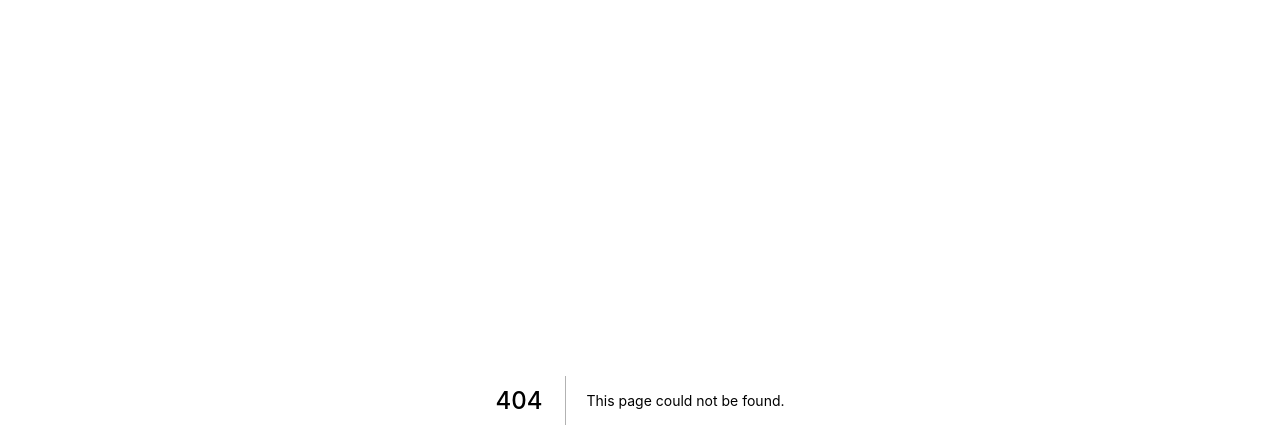
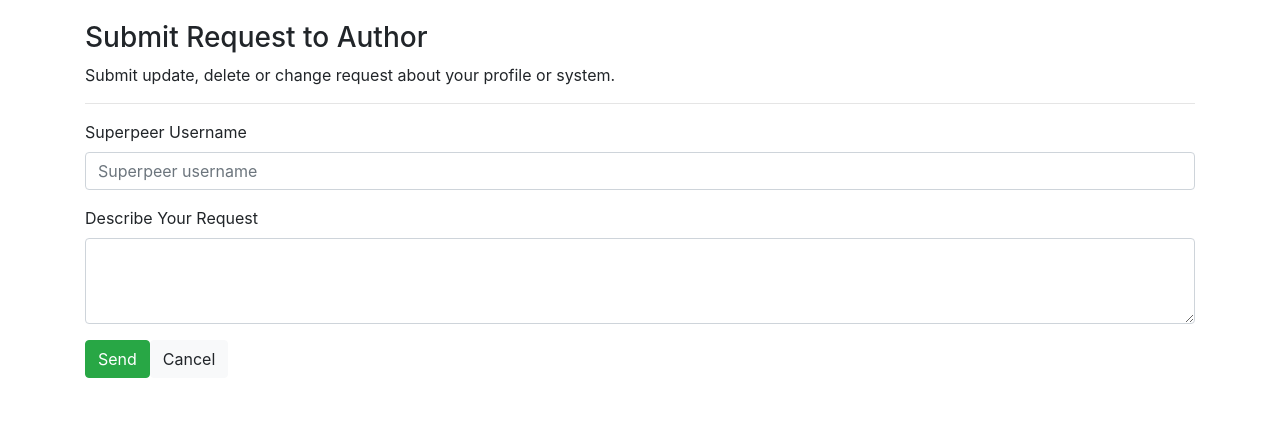
Before and after one commit to okandavut/findpeer, a Next.js app: page /request in a window 1280 px wide. Before the commit this address had no page. Shown: the top 448 px of the page. Built offline with nearby package versions, Linux system fonts and the light colour scheme.

Commit message:
Create page interface

```diff
--- /dev/null
+++ b/pages/request.js
@@ -0,0 +1,82 @@
+import { useEffect, useState } from "react";
+import { Button, Container, Form, Row } from "react-bootstrap";
+import Link from "next/link";
+import Alert from "react-bootstrap/Alert";
+
+export default function Request() {
+  const [superpeer, setSuperpeer] = useState("");
+  const [request, setRequest] = useState("");
+  const [showError, setShowError] = useState(false);
+  const [showSuccess, setShowSuccess] = useState(false);
+
+  const sendMyRequest = () => {
+    if (superpeer === "") setShowError(true);
+    if (request === "") setShowError(true);
+  };
+  return (
+    <>
+      <Container>
+        <>
+          <h3 style={{ marginTop: "21px" }}>Submit Request to Author</h3>
+          <p>
+            Submit update, delete or change request about your profile or
+            system.{" "}
+          </p>
+          <hr />
+          <>
+            <Alert
+              variant="danger"
+              show={showError}
+              onClose={() => setShow(false)}
+              dismissible
+            >
+              Your request sent to author. It will be resolved quickly.
+            </Alert>
+            <Alert
+              variant="success"
+              show={showSuccess}
+              onClose={() => setShow(false)}
+              dismissible
+            >
+              Please fill all the informations.
+            </Alert>
+            <Form>
+              <Form.Group controlId="exampleForm.ControlInput1">
+                <Form.Label>Superpeer Username</Form.Label>
+                <Form.Control
+                  type="text"
+                  placeholder="Superpeer username"
+                  onChange={(e) => {
+                    setSuperpeer(e.target.value);
+                    setShowError(false);
+                  }}
+                  maxLength="25"
+                />
+              </Form.Group>
+              <Form.Group controlId="exampleForm.ControlTextarea1">
+                <Form.Label>Describe Your Request</Form.Label>
+                <Form.Control
+                  as="textarea"
+                  rows={3}
+                  onChange={(e) => {
+                    setRequest(e.target.value);
+                    setShowError(false);
+                  }}
+                />
+              </Form.Group>
+
+              <Form.Group controlId="exampleForm.ControlSelect2">
+                <Button variant="success" onClick={sendMyRequest}>
+                  Send
+                </Button>
+                <Link href={"/"}>
+                  <Button variant="light">Cancel</Button>
+                </Link>
+              </Form.Group>
+            </Form>
+          </>
+        </>
+      </Container>
+    </>
+  );
+}
```
